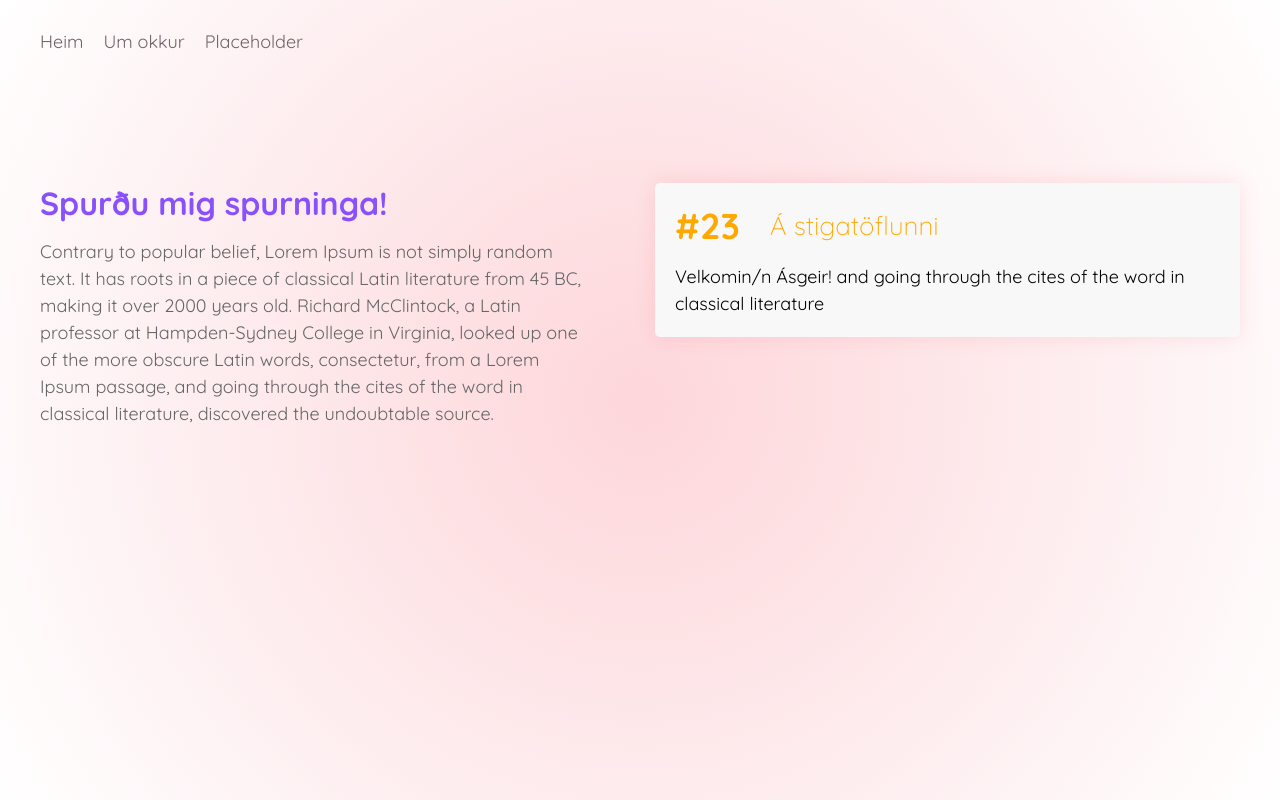
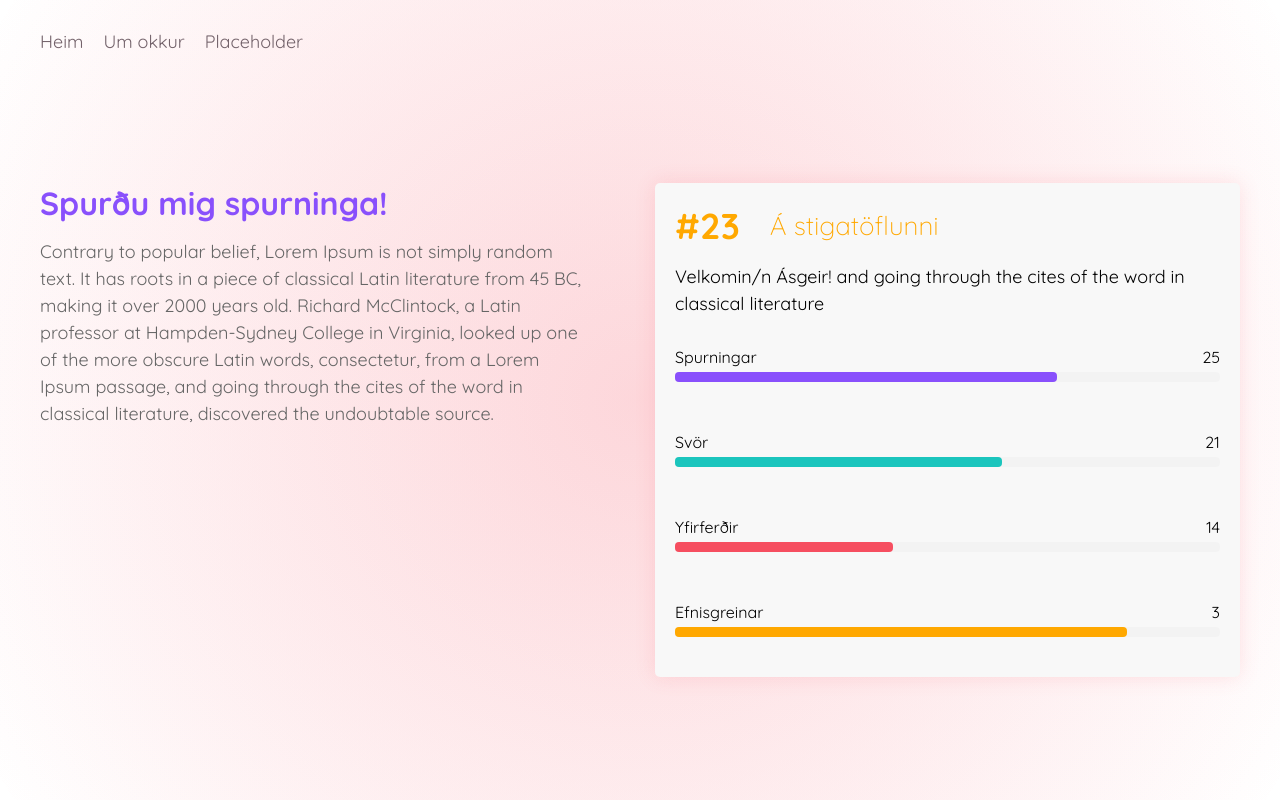
Before and after one commit to cadia-lvl/qa-crowdsourcing-web, a React (Create React App) app: page / in a window 1280 px wide. Built offline with nearby package versions, Linux system fonts and the light colour scheme; no server answers.

Commit message:
added progress bars on homepage

```diff
--- a/src/components/atoms/ChartAtoms/SmallProgressBar/index.tsx
+++ b/src/components/atoms/ChartAtoms/SmallProgressBar/index.tsx
@@ -1,7 +1,28 @@
-import React from "react";
-import { Outer } from "./styles";
+import React, { useState, useEffect } from "react";
+import { Outer, Bar, InfoOuter, Label, BarOuter } from "./styles";
 import { IProps } from "./interface";
 
-export const index = ({}: IProps) => {
-	return <Outer></Outer>;
+export const SmallProgressBar = ({
+	ratio: size,
+	color,
+	label,
+	amount,
+}: IProps) => {
+	const [ratio, setRatio] = useState(0);
+
+	useEffect(() => {
+		setRatio(size);
+	}, []);
+
+	return (
+		<Outer>
+			<InfoOuter>
+				<Label>{label}</Label>
+				<Label>{amount}</Label>
+			</InfoOuter>
+			<BarOuter>
+				<Bar theme={{ ratio, color }} />
+			</BarOuter>
+		</Outer>
+	);
 };
--- a/src/components/atoms/ChartAtoms/SmallProgressBar/styles.ts
+++ b/src/components/atoms/ChartAtoms/SmallProgressBar/styles.ts
@@ -1,3 +1,30 @@
 import styled from "styled-components";
 
-export const Outer = styled.div``;
+export const Outer = styled.div`
+	display: flex;
+	flex: 1;
+	padding: 20px 0;
+	flex-direction: column;
+`;
+
+export const Bar = styled.div`
+	background-color: ${(props) => props.theme.color};
+	width: ${(props) => props.theme.ratio * 100}%;
+	height: 10px;
+	border-radius: 4px;
+	transition: 0.3s;
+`;
+
+export const BarOuter = styled.div`
+	background-color: rgba(0, 0, 0, 0.02);
+	border-radius: 4px;
+`;
+
+export const InfoOuter = styled.div`
+	display: flex;
+	flex-direction: row;
+	justify-content: space-between;
+	margin: 10px 0 5px 0;
+`;
+
+export const Label = styled.span``;
--- a/src/pages/FrontPage/index.tsx
+++ b/src/pages/FrontPage/index.tsx
@@ -11,8 +11,9 @@ import {
 	Light,
 } from "./styles";
 import { form } from "./form";
-import { FormBox, WhiteFlexCard } from "../../components";
+import { FormBox, WhiteFlexCard, SmallProgressBar } from "../../components";
 import { LoadForUserType } from "../../hoc";
+import { Colors } from "../../styles";
 
 export const FrontPage = () => {
 	return (
@@ -53,6 +54,30 @@ export const FrontPage = () => {
 									Velkomin/n Ásgeir! and going through the
 									cites of the word in classical literature{" "}
 								</TextBoxPara>
+								<SmallProgressBar
+									ratio={0.7}
+									label="Spurningar"
+									color={Colors.HIGHLIGHT}
+									amount={25}
+								/>
+								<SmallProgressBar
+									ratio={0.6}
+									label="Svör"
+									color={Colors.SUCCESS}
+									amount={21}
+								/>
+								<SmallProgressBar
+									ratio={0.4}
+									label="Yfirferðir"
+									color={Colors.DANGER}
+									amount={14}
+								/>
+								<SmallProgressBar
+									ratio={0.83}
+									label="Efnisgreinar"
+									color={Colors.WARNING}
+									amount={3}
+								/>
 							</StatsCardInner>
 						</WhiteFlexCard>
 					)
```
